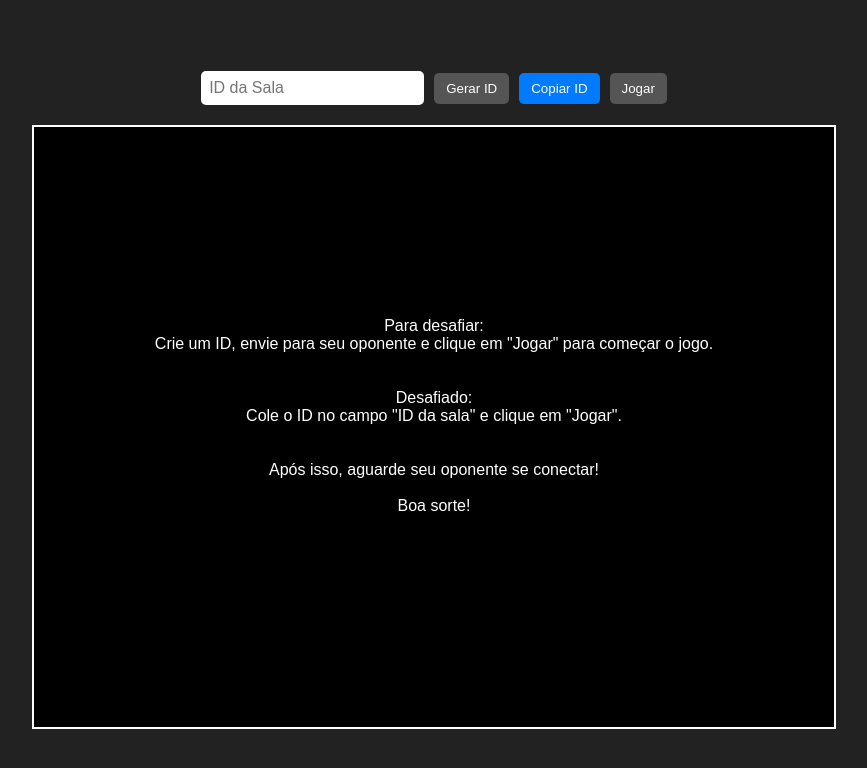
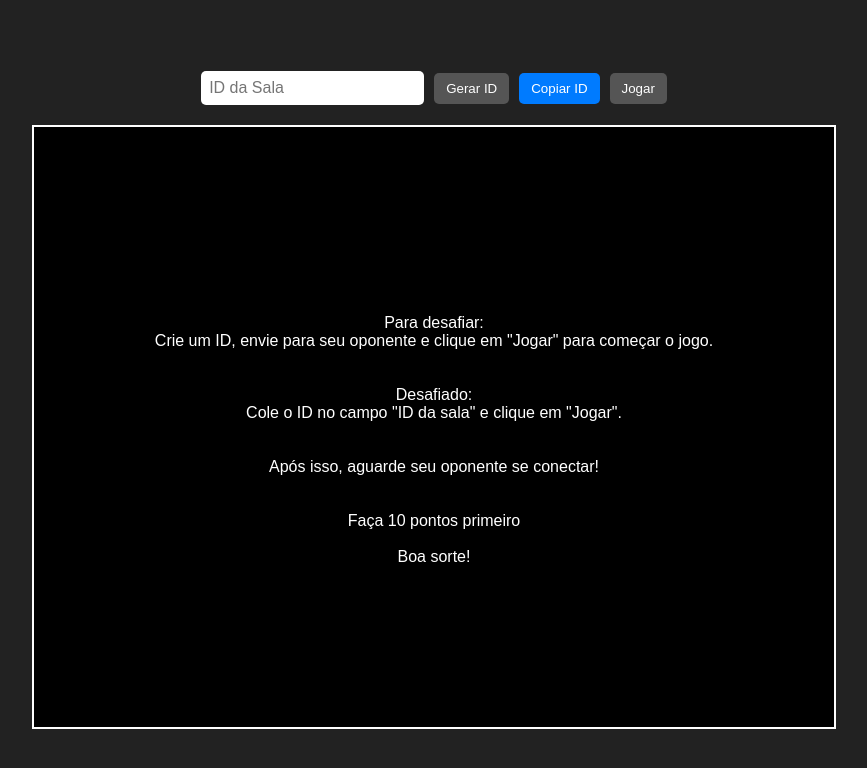
Before and after one commit to GahSouzaDev/Herois-do-Bairro, a plain HTML site: page index.html in a window 1280 px wide. Shown: the whole page, without its empty margins (206-1073 px from the left). Drawn offline with Linux system fonts and the light colour scheme.

Commit message:
atualiza codigo

```diff
--- a/index.html
+++ b/index.html
@@ -15,8 +15,9 @@
     <button onclick="generateRandomId()">Gerar ID</button>
     <button id="copyIdBtn" style="background-color: #007bff; color: white; border: none; padding: 8px 12px; border-radius: 5px;">Copiar ID</button>
     <button onclick="joinRoom()">Jogar</button>
-    <p id="joinInstructions">Para desafiar:<br> Crie um ID, envie para seu oponente e clique em "Jogar" para começar o jogo.<br><br><br> Desafiado:<br> Cole o ID no campo "ID da sala" e clique em "Jogar".<br><br><br> Após isso, aguarde seu oponente se conectar!<br>
-     <br> Boa sorte!</p>
+    <p id="joinInstructions">Para desafiar:<br> Crie um ID, envie para seu oponente e clique em "Jogar" para começar o jogo.<br><br><br> Desafiado:<br> Cole o ID no campo "ID da sala" e clique em "Jogar".<br><br><br> Após isso, aguarde seu oponente se conectar!<br><br>
+     <br>Faça 10 pontos primeiro
+    <br><br>Boa sorte!</p>
   </div>
   <div id="status" style="color: white; margin-top: 10px;"></div>
   <canvas id="gameCanvas"></canvas>
--- a/style.css
+++ b/style.css
@@ -134,6 +134,7 @@ canvas {
   100% { transform: rotate(360deg); }
 }
 #joinInstructions {
+  margin-top: 40px;
   color: white;
   text-align: center; /* Centraliza o texto horizontalmente dentro do elemento */
   position: absolute; /* Permite posicionar o elemento no centro da tela */
```
